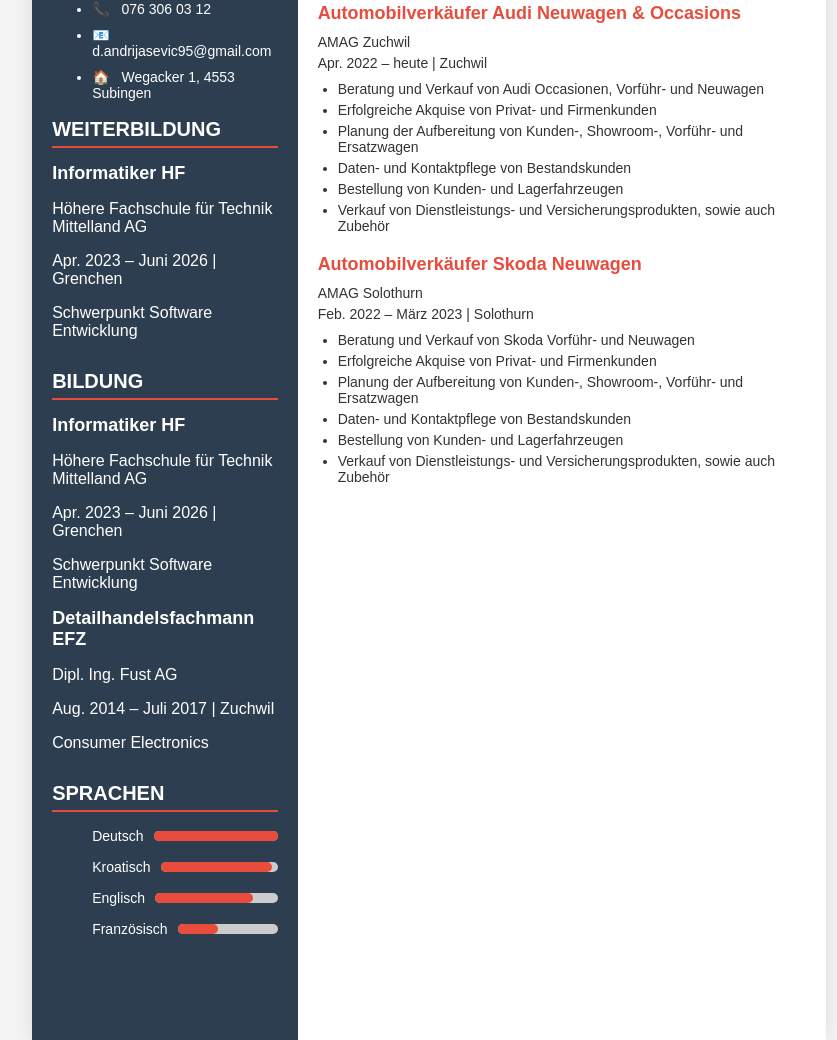
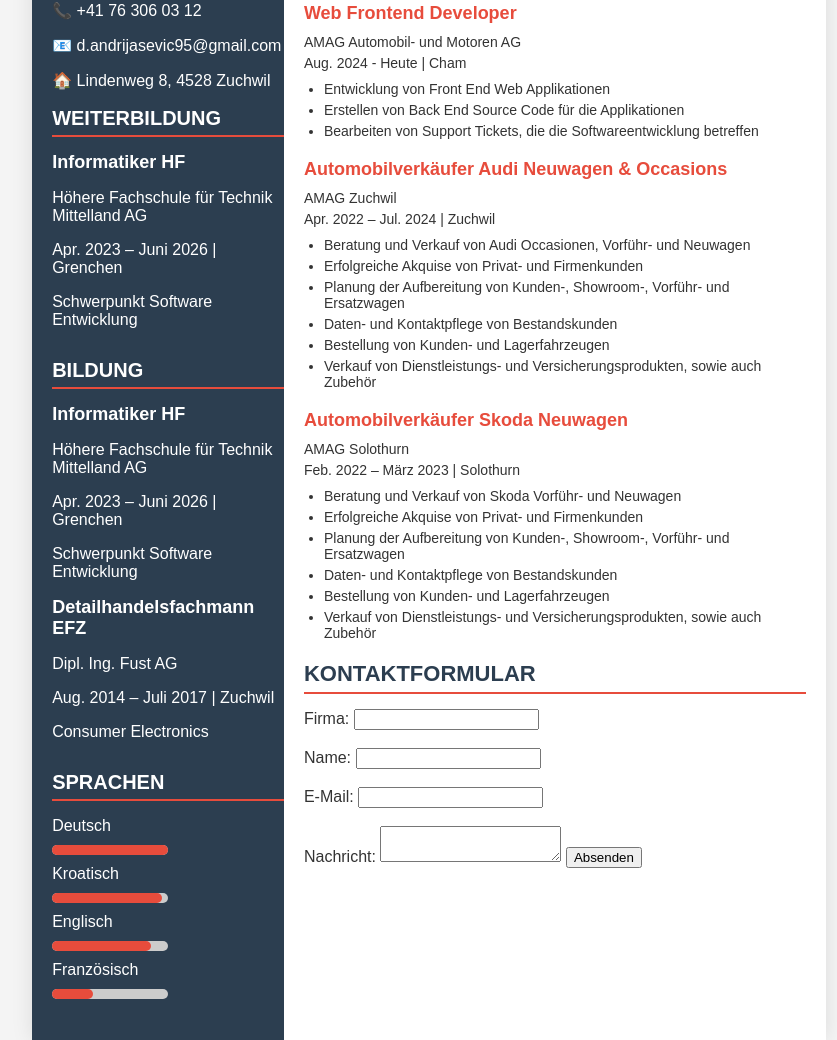
Before and after one commit to Davor1995/ProjectCV, a plain HTML site: page CV.html in a window 1280 px wide. Shown: the part 83-1123 px from the top of the page, without its empty margins (211-1048 px from the left). Drawn offline with Linux system fonts and the light colour scheme.

Commit message:
contact form added

```diff
--- a/CV.html
+++ b/CV.html
@@ -5,16 +5,17 @@
     <meta name="viewport" content="width=device-width, initial-scale=1.0">
     <title>Lebenslauf - Davor Andrijasevic</title>
     <link rel="stylesheet" href="styles.css">
+    <script src="C:\Users\daan3\OneDrive - AMAG\Schulaufgaben\Grundlagen Web Programmierung\ProjectCV\scipt.js"></script>
 </head>
 <body>
     <div class="container">
         <aside class="sidebar">
             <h1>Davor Andrijasevic</h1>
-            <ul class="contact-info">
-                <li><span>📞</span> 076 306 03 12</li>
-                <li><span>📧</span> <a href="mailto:d.andrijasevic95@gmail.com">d.andrijasevic95@gmail.com</a></li>
-                <li><span>🏠</span> Wegacker 1, 4553 Subingen</li>
-            </ul>
+            <!--<ul class="contact-info">-->
+                <p><span>📞</span> +41 76 306 03 12</p>
+                <p><span>📧</span> <a href="mailto:d.andrijasevic95@gmail.com">d.andrijasevic95@gmail.com</a></p>
+                <p><span>🏠</span> Lindenweg 8, 4528 Zuchwil</p>
+            <!--</ul>-->
             <section>
                 <h2>WEITERBILDUNG</h2>
                 <div class="section-content">
@@ -43,25 +44,25 @@
                     <li>
                         Deutsch
                         <div class="progress-bar">
-                            <div class="progress" style="width: 100%;"></div>
+                            <div class="progress" data-progress="100%"></div>
                         </div>
                     </li>
                     <li>
                         Kroatisch
                         <div class="progress-bar">
-                            <div class="progress" style="width: 95%;"></div>
+                            <div class="progress" data-progress="95%"></div>
                         </div>
                     </li>
                     <li>
                         Englisch
                         <div class="progress-bar">
-                            <div class="progress" style="width: 80%;"></div>
+                            <div class="progress" data-progress="85%"></div>
                         </div>
                     </li>
                     <li>
                         Französisch
                         <div class="progress-bar">
-                            <div class="progress" style="width: 40%;"></div>
+                            <div class="progress" data-progress="35%"></div>
                         </div>
                     </li>
                 </ul>
@@ -70,11 +71,21 @@
 
         <main class="content">
             <section>
+
                 <h2>BERUFSERFAHRUNG</h2>
+                <div class="job">
+                <h3>Web Frontend Developer</h3>
+                    <p>AMAG Automobil- und Motoren AG</p>
+                    <p>Aug. 2024 - Heute | Cham</p>
+                    <ul>
+                        <li>Entwicklung von Front End Web Applikationen</li>
+                        <li>Erstellen von Back End Source Code für die Applikationen</li>
+                        <li>Bearbeiten von Support Tickets, die die Softwareentwicklung betreffen</li>
+                    </ul>
                 <div class="job">
                     <h3>Automobilverkäufer Audi Neuwagen & Occasions</h3>
                     <p>AMAG Zuchwil</p>
-                    <p>Apr. 2022 – heute | Zuchwil</p>
+                    <p>Apr. 2022 – Jul. 2024 | Zuchwil</p>
                     <ul>
                         <li>Beratung und Verkauf von Audi Occasionen, Vorführ- und Neuwagen</li>
                         <li>Erfolgreiche Akquise von Privat- und Firmenkunden</li>
@@ -97,6 +108,20 @@
                         <li>Verkauf von Dienstleistungs- und Versicherungsprodukten, sowie auch Zubehör</li>
                     </ul>
                 </div>
+                    <h2>KONTAKTFORMULAR</h2>
+                        <form id="contactForm">
+                            <label for="firma">Firma:</label>
+                            <input type="text" id="firma" required><br><br>
+                            <label for="name">Name:</label>
+                            <input type="text" id="name" name="name" required><br><br>
+                            <label for="mail">E-Mail:</label>
+                            <input type="email" id="mail" name="email" required><br><br>
+                            <label for="message">Nachricht:</label>
+                            <textarea id="message" name="message" required></textarea>
+
+                            <button type="submit">Absenden</button>
+                        </form>
+                </div>
                 <!-- Weitere Berufserfahrungen hier einfügen -->
             </section>
         </main>
--- a/script.js
+++ b/script.js
@@ -2,6 +2,32 @@
     const progressBars = document.querySelectorAll('.progress');
     progressBars.forEach(bar => {
         const progress = bar.getAttribute('data-progress');
-        bar.style.width = progress + '%';
+        bar.style.width = progress;
     });
 });
+// Event-Listener für das Absenden des Formulars hinzufügen
+document.getElementById('contactForm').addEventListener('submit', function(event) {
+    // Überprüfung ob das Formular vollständig ausgefüllt wurde
+    var isValid = true;
+
+    // Zugriff auf die eingegebenen Daten
+    var name = document.getElementById('name').value;
+    var email = document.getElementById('email').value;
+    var message = document.getElementById('message').value;
+
+    // Beispiel einer einfachen Validierung:
+    if (name === "" || email === "" || message === "") {
+        isValid = false;
+        alert("Bitte alle Felder ausfüllen.");
+    }
+
+    // Wenn das Formular nicht gültig ist, wird es nicht gesendet
+    if (!isValid) {
+        event.preventDefault();
+    } else {
+        // Weiterverarbeitung der Daten, nächster Schritt.
+        console.log("Name: " + name);
+        console.log("E-Mail: " + email);
+        console.log("Nachricht: " + message);
+    }
+});
--- a/styles.css
+++ b/styles.css
@@ -22,7 +22,7 @@
     width: 30%;
     background-color: #2c3e50;
     color: white;
-    padding: 20px;
+    padding: 20px 0 20px 20px;
 }
 
 .sidebar h1 {
@@ -33,11 +33,12 @@
 .contact-info li {
     margin: 10px 0;
     font-size: 14px;
+    padding-left: 0px;
 }
 
-.contact-info li span {
+/*.contact-info li span {
     margin-right: 8px;
-}
+}*/
 
 .contact-info a {
     color: white;
@@ -64,19 +65,32 @@
     margin-bottom: 10px;
 }
 
-.languages li {
+/*.languages li {
     margin: 15px 0;
     font-size: 14px;
     display: flex;
     align-items: center;
+}*/
+
+.contact-info ul, .languages {
+    padding-left: 0;
+    margin-left: 0;
+    list-style-type: none;
+}
+
+.contact-info li, .languages li {
+    padding-left: 0;
+    margin-left: 0;
 }
 
 .progress-bar {
-    width: 100%;
+    width: 50%;
     height: 10px;
     background-color: #ccc;
-    margin-left: 10px;
+
     border-radius: 5px;
+    margin-top: 10px;
+    margin-bottom: 10px;
 }
 
 .progress {
@@ -120,6 +134,16 @@
     font-size: 14px;
 }
 
+.sidebar a {
+    color: white;
+    text-decoration: none;
+}
+
+.sidebar a:hover{
+    color: #f0f0f0;
+    text-decoration: underline;
+}
+
 /* Druckspezifische Stile */
 @media print {
     body {
```
